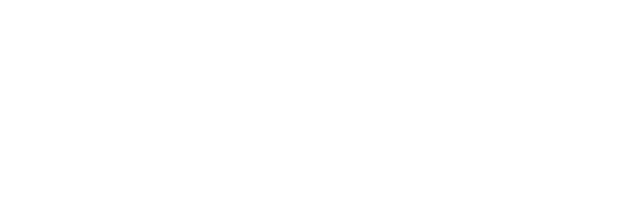
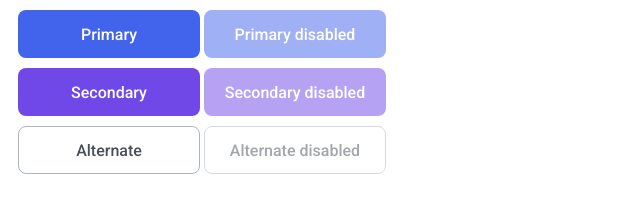
Before and after one commit to js-tasks-ru/htmlcss-20210114_vladimir664, a website: page 03-lection1/01-button/index.html in a window 1280 px wide. Shown: the whole page, without its empty margins (0-640 px from the left). Drawn offline with Linux system fonts and the light colour scheme.

Commit message:
add solution for 3-module 1-task

```diff
--- a/03-lection1/01-button/button.css
+++ b/03-lection1/01-button/button.css
@@ -1 +1,77 @@
+div {
+    margin: 10px;
+}
+
 /* Стилизация кнопки */
+.button {
+    width: 182px;
+    height: 48px;
+    border-radius: 8px;
+    outline: none;
+    padding: auto;
+    transition: opacity 200ms ease-in-out, background 200ms ease-in-out;
+}
+
+.button__text {
+    font-size: 16px;
+    font-weight: 500;
+}
+
+.button:active:hover {
+    opacity: 80%;
+}
+
+.button:hover {
+    cursor: pointer;
+}
+
+.button:disabled {
+    opacity: 50%;
+    pointer-events: none;
+}
+
+
+/* Стилизация кнопки primary*/
+
+.button_primary {
+    background-color: #4263EB;
+    border: none;
+}
+
+.button_primary:hover {
+    background-color: #2342C0;
+}
+
+.button__text_primary {
+    color: #fff;
+}
+
+/* Стилизация кнопки secondary*/
+
+.button_secondary {
+    background-color: #7048E8;
+    border: none;
+}
+
+.button_secondary:hover {
+    background-color: #5028C6;
+}
+
+.button__text_secondary {
+    color: #fff;
+}
+
+/* Стилизация кнопки alternate*/
+
+.button_alternate {
+    background-color: #fff;
+    border: 1px solid #ACB5BD;
+}
+
+.button_alternate:hover {
+    border: 1px solid #212429;
+}
+
+.button__text_alternate {
+    color: #495057;
+}
--- a/03-lection1/01-button/index.html
+++ b/03-lection1/01-button/index.html
@@ -6,6 +6,29 @@
         <link rel="stylesheet" href="./button.css">
     </head>
     <body>
-
+        <div>
+            <button class="button button_primary">
+                <span class="button__text button__text_primary">Primary</span>
+            </button>
+            <button class="button button_primary" disabled>
+                <span class="button__text button__text_primary">Primary disabled</span>
+            </button>
+        </div>
+        <div>
+            <button class="button button_secondary">
+                <span class="button__text button__text_secondary">Secondary</span>
+            </button>
+            <button class="button button_secondary" disabled>
+                <span class="button__text button__text_secondary">Secondary disabled</span>
+            </button>
+        </div>
+        <div>
+            <button class="button button_alternate">
+                <span class="button__text button__text_alternate">Alternate</span>
+            </button>
+            <button class="button button_alternate" disabled>
+                <span class="button__text button__text_alternate">Alternate disabled</span>
+            </button>
+        </div>
     </body>
 </html>
```
